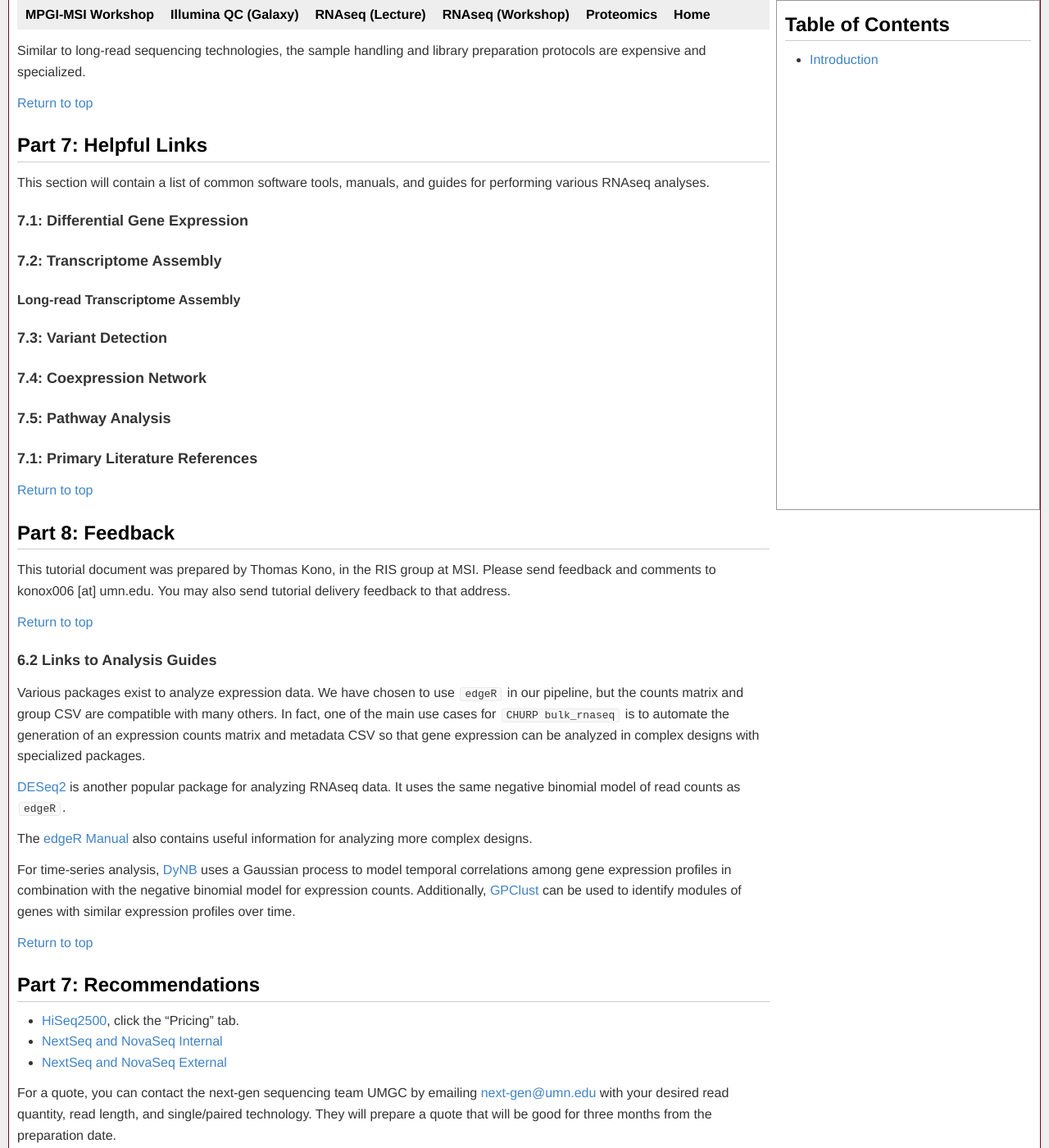
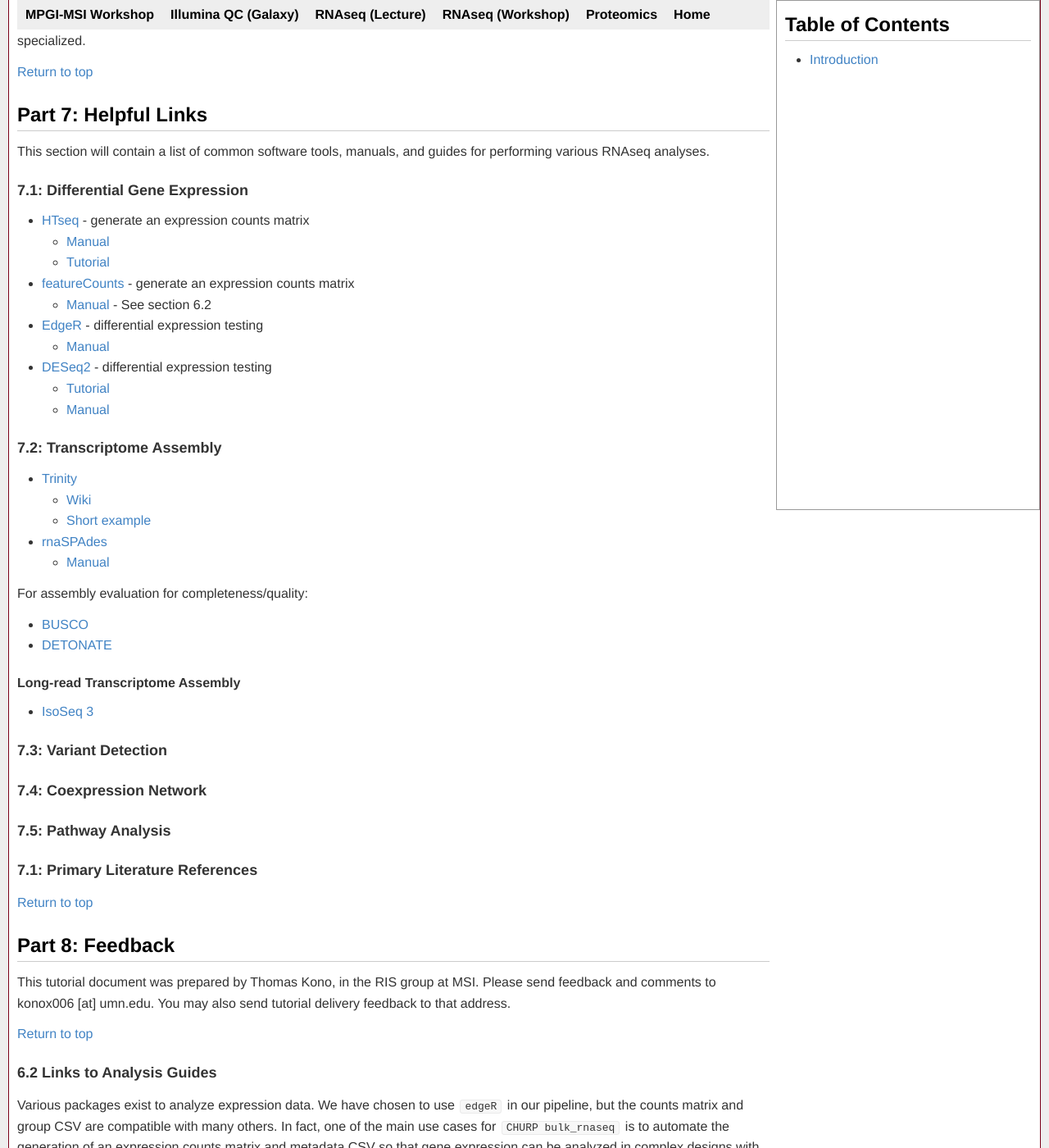
Before and after one commit to msi-ris/Tutorials, a Jekyll site: the page built from rnaseq_lec.md, in a window 1280 px wide and 1400 px high, scrolled down 15429 px. Shown: the whole window at 82% size. Built offline with Jekyll 4.4.1, drawn with Linux system fonts in a browser that asks for light colours.

Commit message:
Update rnaseq lec

```diff
--- a/rnaseq_lec.md
+++ b/rnaseq_lec.md
@@ -644,8 +642,33 @@ This section will contain a list of common software tools, manuals, and guides
 for performing various RNAseq analyses.
 
 ### <a name="7.1"></a> 7.1: Differential Gene Expression
+- [HTseq](https://htseq.readthedocs.io/en/release_0.11.1/) - generate an expression counts matrix
+    - [Manual](https://media.readthedocs.org/pdf/htseq/master/htseq.pdf)
+    - [Tutorial](https://htseq.readthedocs.io/en/release_0.11.1/count.html)
+- [featureCounts](http://bioinf.wehi.edu.au/featureCounts/) - generate an expression counts matrix
+    - [Manual](http://bioinf.wehi.edu.au/subread-package/SubreadUsersGuide.pdf) - See section 6.2
+- [EdgeR](https://bioconductor.org/packages/release/bioc/html/edgeR.html) - differential expression testing
+    - [Manual](https://bioconductor.org/packages/release/bioc/vignettes/edgeR/inst/doc/edgeRUsersGuide.pdf)
+- [DESeq2](https://bioconductor.org/packages/release/bioc/html/DESeq2.html) - differential expression testing
+    - [Tutorial](https://bioconductor.org/packages/release/bioc/vignettes/DESeq2/inst/doc/DESeq2.html)
+    - [Manual](https://bioconductor.org/packages/release/bioc/manuals/DESeq2/man/DESeq2.pdf)
+
 ### <a name="7.2"></a> 7.2: Transcriptome Assembly
+- [Trinity](https://github.com/trinityrnaseq/trinityrnaseq)
+    - [Wiki](https://github.com/trinityrnaseq/trinityrnaseq/wiki)
+    - [Short example](https://github.com/trinityrnaseq/trinityrnaseq/wiki/Running-Trinity)
+- [rnaSPAdes](http://cab.spbu.ru/software/spades/)
+    - [Manual](http://cab.spbu.ru/files/release3.13.0/rnaspades_manual.html)
+
+For assembly evaluation for completeness/quality:
+
+- [BUSCO](https://busco.ezlab.org/)
+- [DETONATE](http://deweylab.biostat.wisc.edu/detonate/)
+
 #### Long-read Transcriptome Assembly
+- [IsoSeq 3](https://github.com/PacificBiosciences/IsoSeq_SA3nUP/wiki)
+
+
 ### <a name="7.3"></a> 7.3: Variant Detection
 ### <a name="7.4"></a> 7.4: Coexpression Network
 ### <a name="7.5"></a> 7.5: Pathway Analysis
```
Also changed, not shown: other parts of rnaseq_lec.md (+0 -2 lines).
